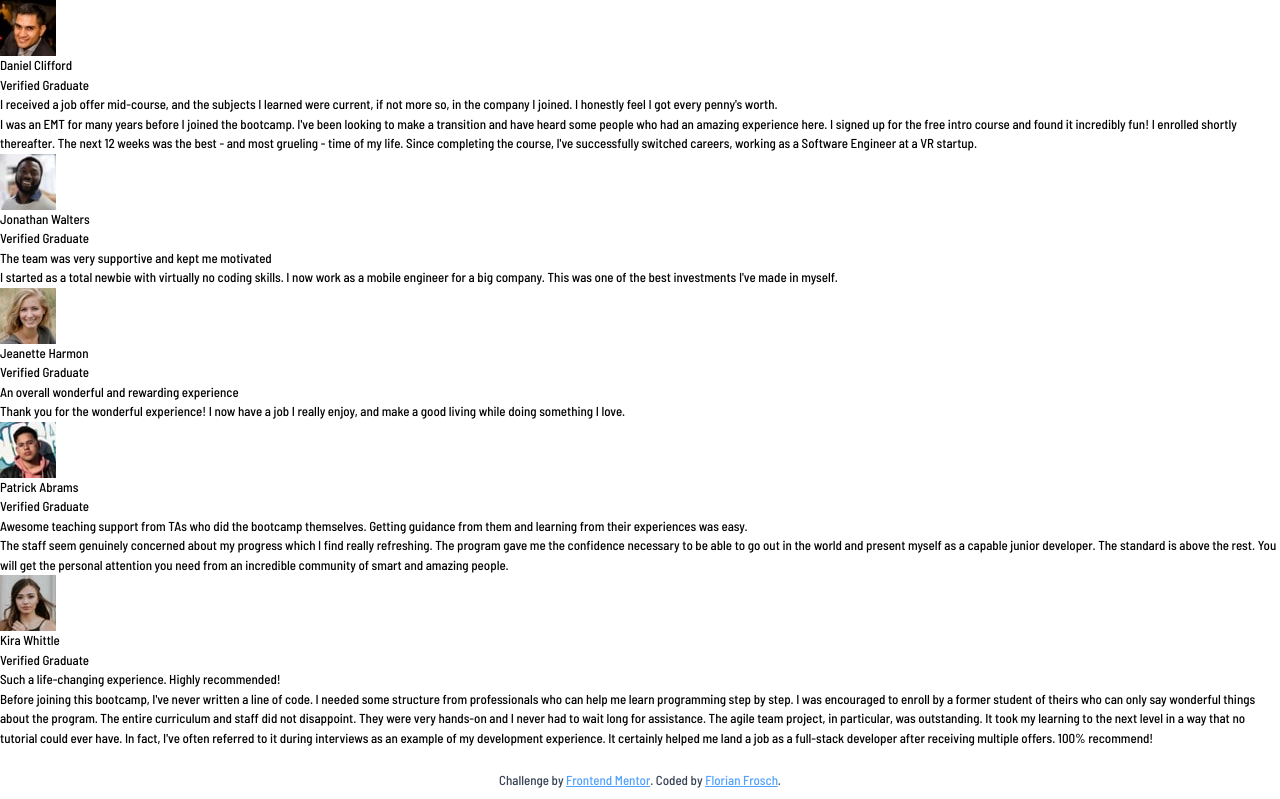
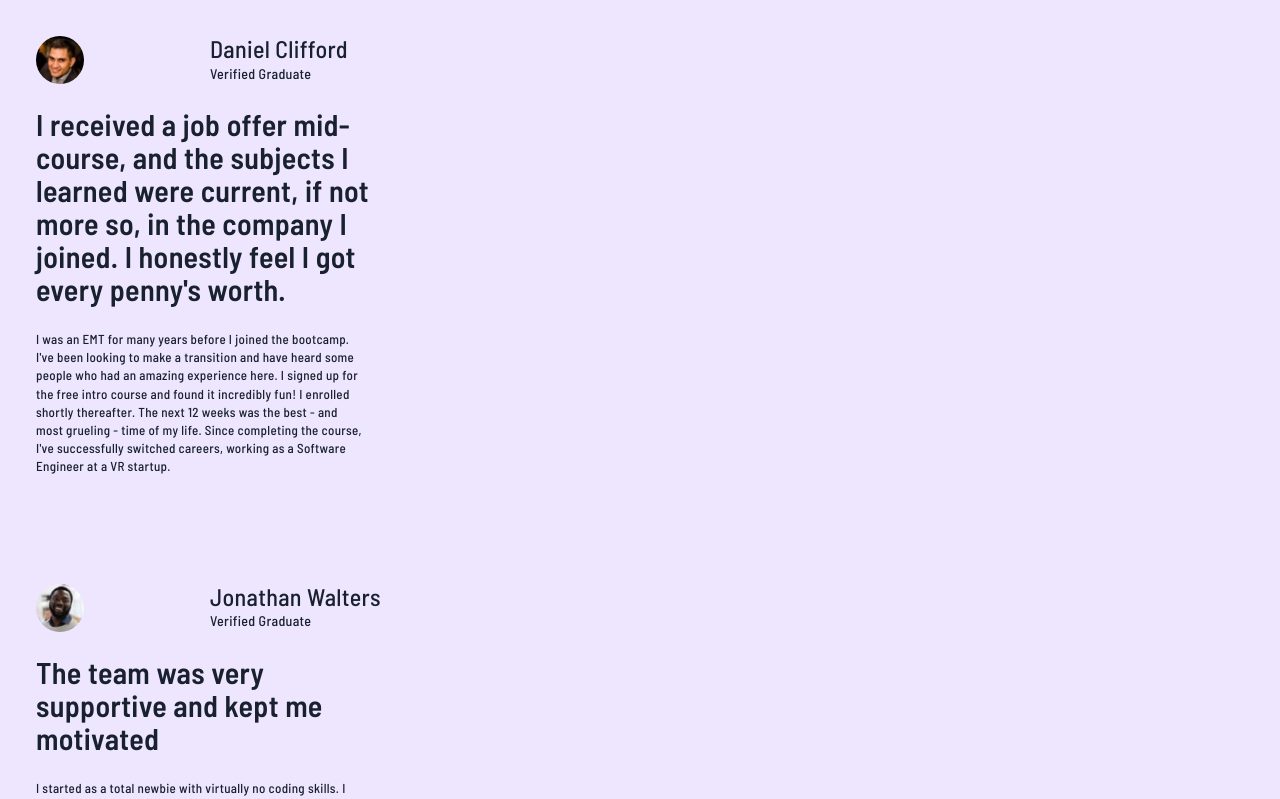
Before and after one commit to ffrosch/frontendmentor-testimonials-grid-section, a Vue app: page / in a window 1280 px wide. Shown: the top 799 px of the page. Built offline with nearby package versions, Linux system fonts and the light colour scheme.

Commit message:
feat: basic styling and structuring

```diff
--- a/index.html
+++ b/index.html
@@ -7,7 +7,7 @@
     <title>FrontendMentor - Testimonials Grid Section</title>
   </head>
   <body>
-    <div id="app"></div>
+    <div id="app" class="flow"></div>
     <script type="module" src="/src/main.ts"></script>
   </body>
 </html>
--- a/src/App.vue
+++ b/src/App.vue
@@ -1,28 +1,24 @@
 <script setup lang="ts">
 import Card from '@/components/TestimonialCard.vue';
-import testimonials from '@/testimonials';
+import testimonials from '@/testimonials.ts';
 </script>
 
 <template>
-    <main>
-        <div v-for="{ person, title, description } in testimonials">
+  <main class="grid gap-9">
       <Card
+        v-for="{ person, title, description } in testimonials"
         :person="person"
         :title="title"
         :description="description"
       />
-        </div>
   </main>
 
-    <footer class="p-6 text-center text-xs text-gray-700">
+  <footer class="text-center mb-4">
     Challenge by&nbsp;<a
       href="https://www.frontendmentor.io?ref=challenge"
       target="_blank"
       rel="noopener"
-        >Frontend Mentor</a
-      >. Coded by&nbsp;<a href="https://florianfrosch.de/"
-        >Florian Frosch</a
-      >.
+    >Frontend Mentor</a>. Coded by&nbsp;<a href="https://florianfrosch.de/">Florian Frosch</a>.
   </footer>
 </template>
 
--- a/src/components/TestimonialCard.vue
+++ b/src/components/TestimonialCard.vue
@@ -5,9 +5,10 @@ defineProps<Testimonial>();
 </script>
 
 <template>
-    <article>
-        <div>
+    <article class="grid gap-6 p-9 rounded-xl max-w-[420px]">
+        <div class="grid grid-cols-2">
             <img
+                class="row-span-2"
                 :src="person.imageUrl"
                 :alt="`Profile Picture of ${person.fullName}`"
             />
@@ -19,4 +20,15 @@ defineProps<Testimonial>();
     </article>
 </template>
 
-<style scoped></style>
+<style scoped>
+article {
+    background: var(--color-white);
+}
+
+img {
+    border: 3px solid var(--color-primary-300);
+    border-radius: 50%;
+    width: 48px;
+    height: 48px;
+}
+</style>
--- a/src/style.css
+++ b/src/style.css
@@ -2,33 +2,94 @@
 @import "tailwindcss";
 
 @theme {
-  --color-primary--50: hsl(260, 100%, 95%);
-  --color-primary--300: hsl(264, 82%, 80%);
-  --color-primary--500: hsl(263, 55%, 52%);
+  /* --*: initial; /* No default utility classes */
 
-  --color-neutral-white: hsl(0, 0%, 100%);
-  --color-neutral-grey-100: hsl(214, 17%, 92%);
-  --color-neutral-grey-200: hsl(0, 0%, 81%);
-  --color-neutral-grey-400: hsl(224, 10%, 45%);
-  --color-neutral-grey-500: hsl(217, 19%, 35%);
-  --color-neutral-darkblue: hsl(219, 29%, 14%);
-  --color-neutral-black: hsl(0, 0%, 7%);
+  --color-*: initial; /* Remove all default color variables */
+  --color-primary-50: hsl(260, 100%, 95%);
+  --color-primary-300: hsl(264, 82%, 80%);
+  --color-primary-500: hsl(263, 55%, 52%);
+  --color-white: hsl(0, 0%, 100%);
+  --color-grey-100: hsl(214, 17%, 92%);
+  --color-grey-200: hsl(0, 0%, 81%);
+  --color-grey-400: hsl(224, 10%, 45%);
+  --color-grey-500: hsl(217, 19%, 35%);
+  --color-darkblue: hsl(219, 29%, 14%);
+  --color-black: hsl(0, 0%, 7%);
 
   --text-xs: 0.8125rem;
-  --font-barlow: "Barlow Semi Condensed", sans-serif;
+
+  --font-sans: "Barlow Semi Condensed", sans-serif;
+
+  --font-weight-normal: 500;
+  --font-weight-bold: 600;
+}
+
+:root {
+  --line-height: 1.4;
 }
 
 body {
+  color: var(--color-darkblue);
+  background: var(--color-primary-50);
   font-size: var(--text-xs);
-  font-family: var(--font-barlow);
+  font-family: var(--font-sans);
+  line-height: var(--line-height);
+  letter-spacing: var(--tracking-wide);
+}
+
+h1, h2, h3, h4 {
+  --line-height: 1.1;
+
+  line-height: var(--line-height);
+  max-width: 24ch;
+}
+
+h1 {
+  font-size: var(--text-4xl);
+  font-weight: var(--font-weight-bold);
+}
+
+h2 {
+  font-size: var(--text-3xl);
+  font-weight: var(--font-weight-bold);
+}
+
+h3 {
+  font-size: var(--text-2xl);
+}
+
+h4 {
+  font-size: var(--text-sm);
+}
+
+p, li, blockquote:not([class]) {
+  max-width: 50ch;
 }
 
 a {
-  color: var(--color-blue-400);
+  color: currentColor;
   text-decoration: underline;
 }
 
 a:hover {
-  color: var(--color-blue-500);
-  font-weight: var(--font-weight-semibold);
+  text-decoration: none;
 }
+
+:focus {
+  outline: 2px solid;
+  outline-offset: 0.3ch;
+}
+
+:target {
+  scroll-margin-top: 2ex;
+}
+
+.flow {
+  --flow-space: calc(var(--line-height) * 1em);
+}
+
+.flow > * + * {
+  /* progressive enhancement */
+  margin-top: 1em;
+  margin-top: var(--flow-space);
+}
```
Also changed, not shown: 2 other files (tests, documents, lock files or other folders). Lines whose indentation alone changed are shown as unchanged.
